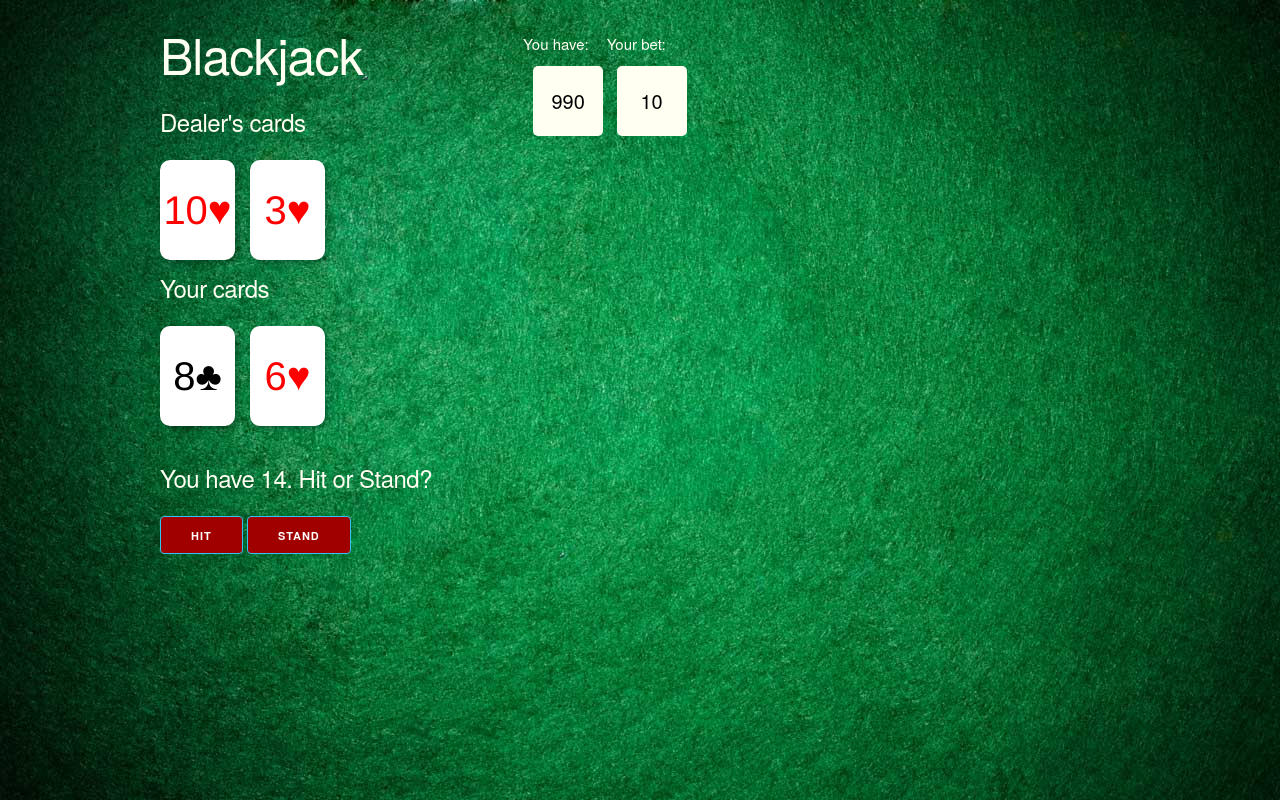
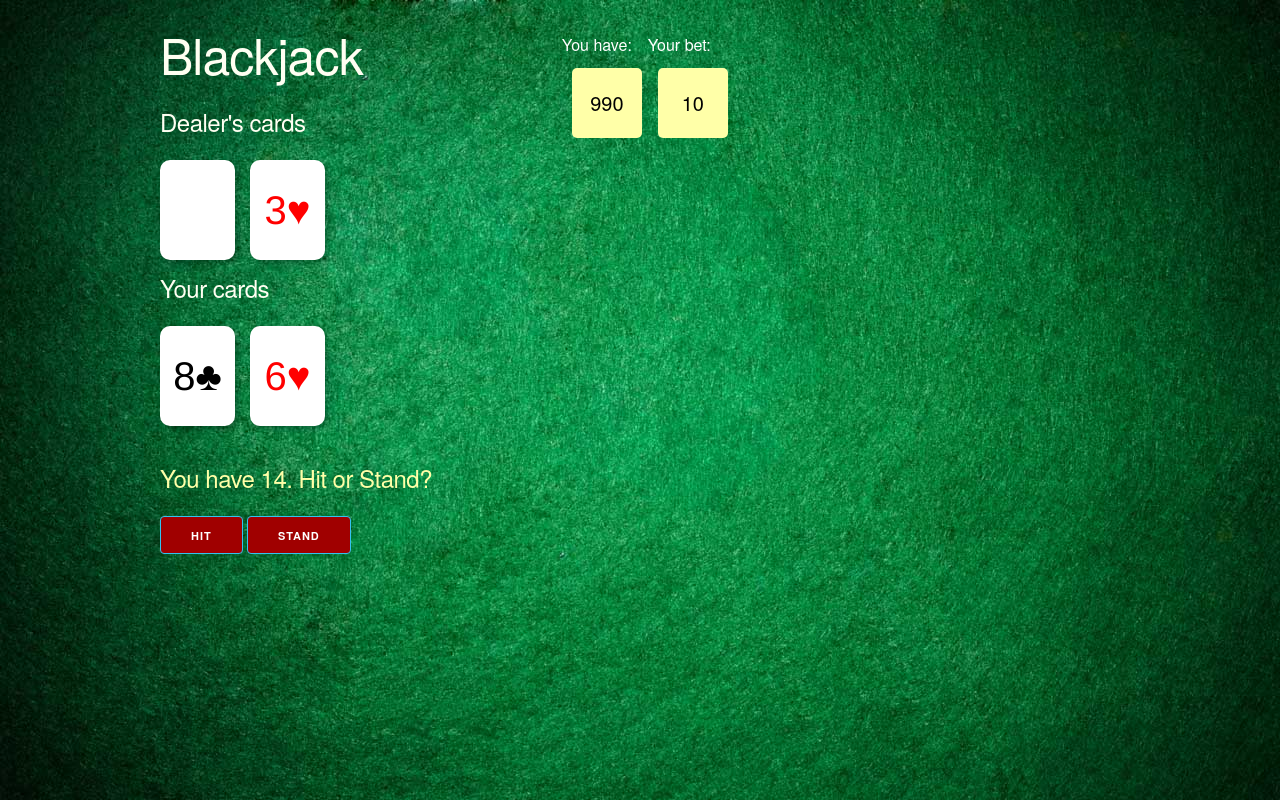
Before and after one commit to LGOLIK/blackjack, a plain HTML site: page index.html in a window 1280 px wide. Both pictures are taken after a click on the button "10". Drawn offline with Linux system fonts and the light colour scheme.

Commit message:
formatting updates, first dealer card is now hidden when dealt, but shows at the end of the game

```diff
--- a/css/style.css
+++ b/css/style.css
@@ -2,7 +2,7 @@ body {
   background-image: url(../images/background.jpg);
 }
 
-h1, h2, h3, h4, h5, h6, .bank {
+h1, h2, h3, h4, h5, h6 {
   color: #FFFFF2;
 }
 
@@ -10,13 +10,16 @@ h1, h2, h3, h4, h5, h6, .bank {
   background-color: rgb(160, 0, 0) !important;
 }
 
+#message {
+  color: #ffffa8;
+}
+
 #betAmt, #bankAmt {
   width: 70px;
   height: 70px;
   line-height: 70px;
   text-align: center;
-  background-color: #FFFFF2;
-  /*background-color: rgb(255, 232, 122);*/
+  background-color: #ffffa8;
   display: inline-block;
   color: black;
   position: relative;
@@ -25,10 +28,15 @@ h1, h2, h3, h4, h5, h6, .bank {
   font-size: 20px;
 }
 
+.bank {
+  color: #FFF;
+  font-size: 16px;
+}
+
 .bankroll {
   position: absolute;
   display: inline-block;
-  left: 196px;
+  left: 230px;
   top: 32px;
 }
 
@@ -50,7 +58,7 @@ h1, h2, h3, h4, h5, h6, .bank {
 .card p {
   text-align: center;
   font: 40px/100px Helvetica, Arial, sans-serif;
-  color: black
+  color: black;
 }
 
 /*credit for card format goes to http://designshack.net/articles/css/css-card-tricks/*/
--- a/js/app.js
+++ b/js/app.js
@@ -46,29 +46,30 @@ function $startGame() {
   $('.player-header').append("<h5>Your cards</h5>");
 
   $startDeal(); // deal the starting hands
+  // set the first dealer card to have the same color as the background
+  $('.card p:first').css("color", "white");
   $checkWinner(); // check for a winner
 } // end $start
 
 function $hit() {
   var currPlayer = game.currPlayer;
-  game.hit(game.players[currPlayer]); // hit the deck card
+  game.hit(game.players[currPlayer]); // deal the current player a card
 
+  // these variables can only be defined after the card is dealt
   var lastCardID = game.players[currPlayer].cards.length-1;
   var lastCard = game.players[currPlayer].cards[lastCardID];
-  var lastCardName = lastCard.val;
-  var lastCardSuit = lastCard.suit;
 
-  $dealCard(currPlayer, lastCardName, lastCardSuit); // display that card on the page
+  $dealCard(currPlayer, lastCard.val, lastCard.suit); // display that card on the page
   $checkWinner(); // check for a winner
 } // end $hit
 
-// function to check for a winner - should be used over multiple iterations
+// function to check for a winner - used in $hit and $start events
 function $checkWinner() {
   // check for a winner. if there is one, end the game, since there's only 2 players
   if (game.winner !== '') {
     $endGame();
   } else {
-    // get the current player
+    // there is no winner yet and the current player should be making a move
     var currPlayer = game.currPlayer;
     $('.play').show();
     $('#message').text('You have ' + game.players[currPlayer].points + '. Hit or Stand?');
@@ -95,7 +96,8 @@ function $endGame() {
   var loser = game.players[loserID];
   var bank = parseInt($('#bankAmt').text());
   var bet = parseInt($('#betAmt').text());
-  // placeholder to show dealer cards
+  // now show the dealer's first card value
+  $('.card p:first').css("color", "");
 
   $endMessage(winner, winnerID, loser, loserID, bank, bet); // update the message bar
   $endBank(winner, winnerID, bank, bet); // update the bet and bank values
@@ -170,7 +172,6 @@ function $startDeal() {
 // function to show the dealer hand
 function $showDealer() {
   var dealerHand = game.players[0].cards
-  // placeholder to show the hidden dealer card
 
   // show any additional cards dealt on the screen
   if (dealerHand.length > 2) { // if the dealer made any hits
```
